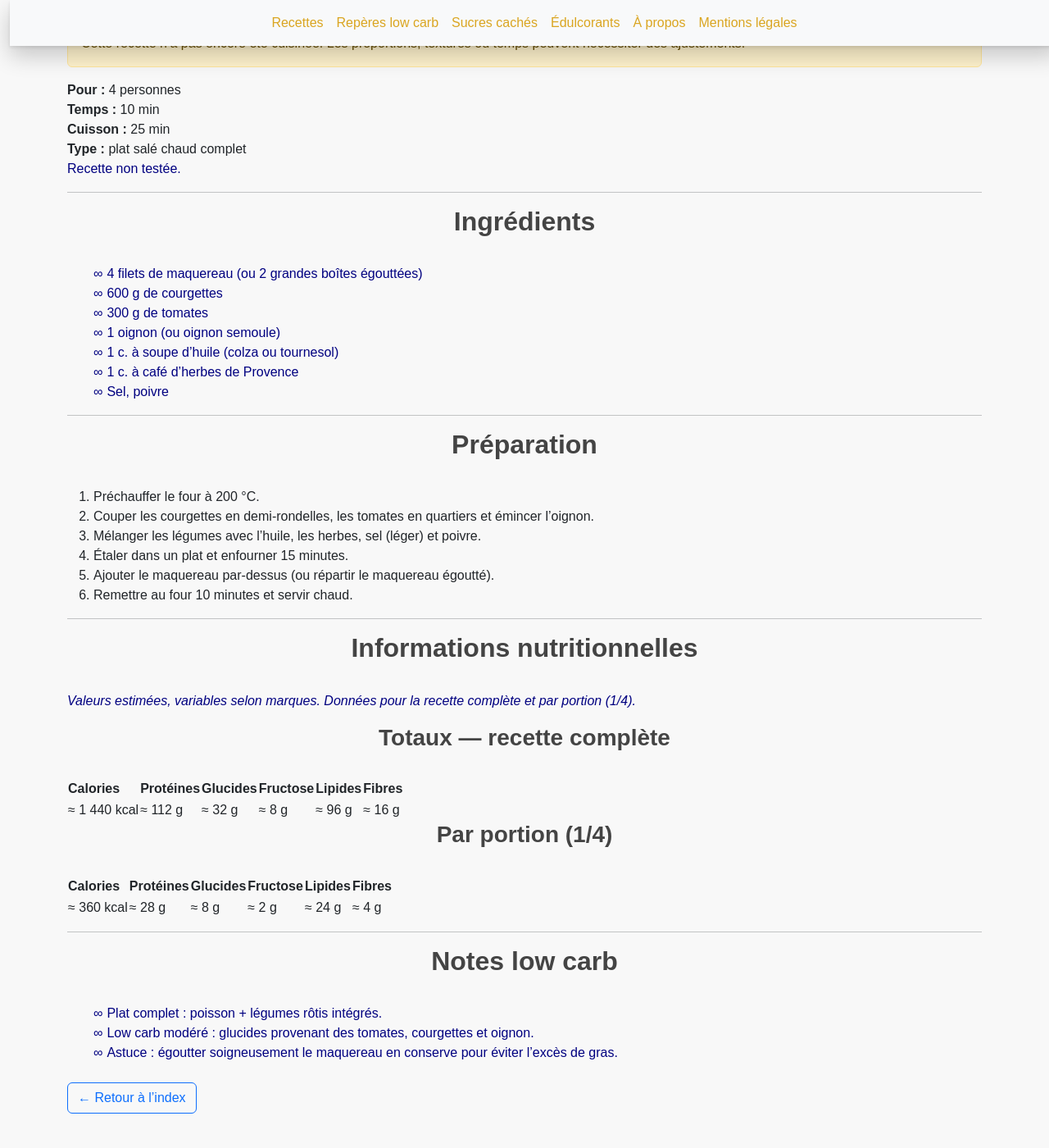
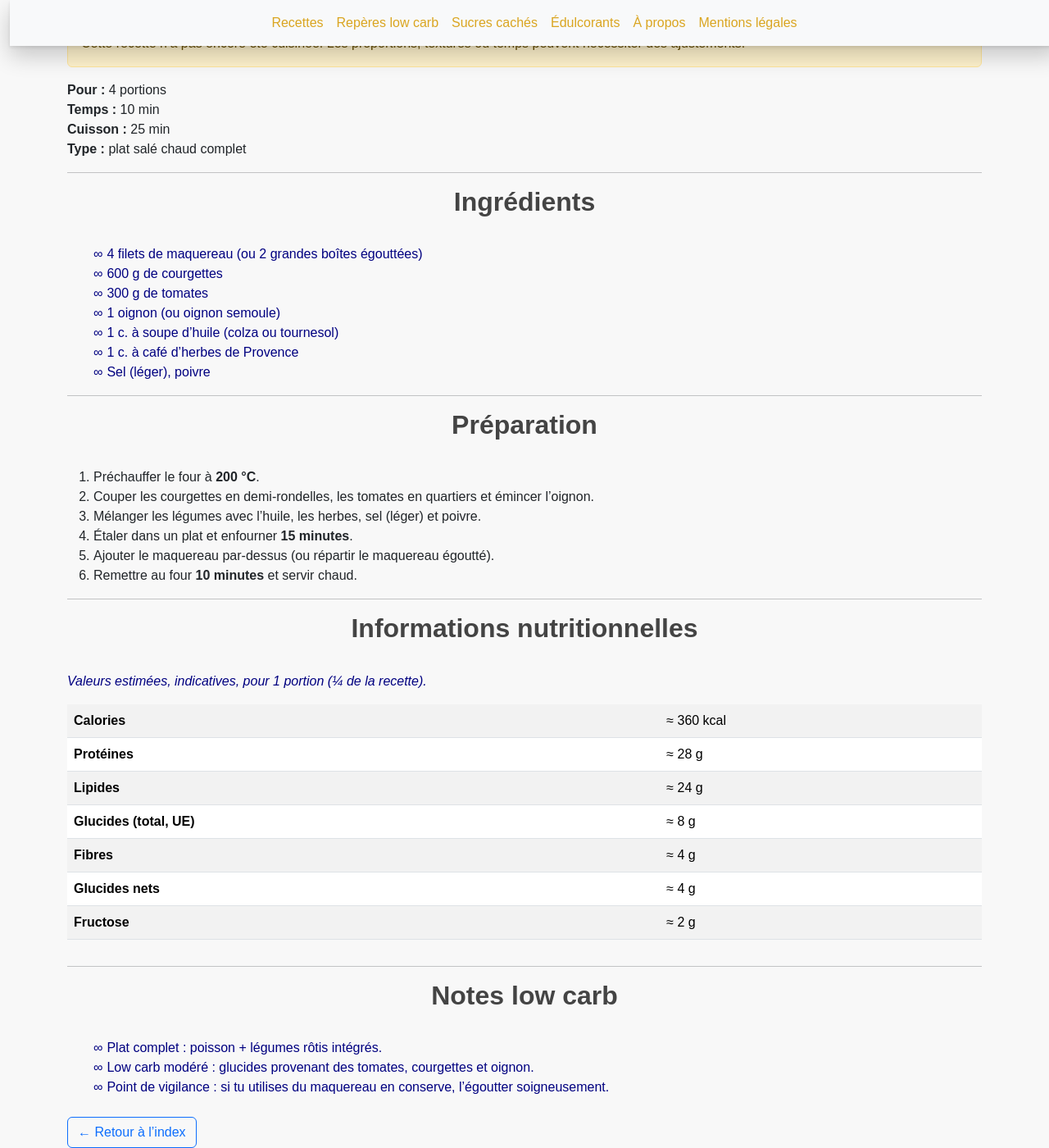
Before and after one commit to laurie-boissay/laurie-boissay.github.io, a Jekyll site: the page built from recettes/maquereau-tomates-courgettes-four.html, in a window 1280 px wide and 1400 px high, scrolled down 248 px. Shown: the whole window at 82% size. Built offline with Jekyll 4.4.1, drawn with Linux system fonts in a browser that asks for light colours; before the commit the page ends 1606 px from its top, so only the background shows below that.

Commit message:
Update maquereau-tomates-courgettes-four.html

```diff
--- a/recettes/maquereau-tomates-courgettes-four.html
+++ b/recettes/maquereau-tomates-courgettes-four.html
@@ -18,23 +18,23 @@ extra_head: |
     "@type": "Recipe",
     "name": "Maquereau tomate & courgettes au four",
     "description": "Maquereau avec tomates et courgettes rôties, plat low carb complet.",
-    "recipeYield": "4 personnes",
+    "recipeYield": "4 portions",
     "prepTime": "PT10M",
     "cookTime": "PT25M",
     "totalTime": "PT35M",
-    "recipeCategory": "Plats",
+    "recipeCategory": "Plats à base de poissons",
     "recipeIngredient": [
       "4 filets de maquereau (ou 2 grandes boîtes égouttées)",
       "600 g de courgettes",
       "300 g de tomates",
       "1 oignon",
-      "1 c. à soupe d'huile",
+      "1 c. à soupe d'huile (colza ou tournesol)",
       "1 c. à café d'herbes de Provence",
-      "Sel, poivre"
+      "Sel (léger), poivre"
     ],
     "recipeInstructions": [
       { "@type": "HowToStep", "text": "Préchauffer le four à 200 °C." },
-      { "@type": "HowToStep", "text": "Couper courgettes, tomates et oignon. Mélanger avec l’huile et les herbes." },
+      { "@type": "HowToStep", "text": "Couper courgettes, tomates et oignon. Mélanger avec l’huile, les herbes, sel (léger) et poivre." },
       { "@type": "HowToStep", "text": "Enfourner les légumes 15 minutes." },
       { "@type": "HowToStep", "text": "Ajouter le maquereau et poursuivre la cuisson 10 minutes." }
     ]
@@ -44,14 +44,11 @@ extra_head: |
 
 <div class="recipe-lead">
   <div class="recipe-lead__grid">
-    <div><strong>Pour :</strong> 4 personnes</div>
+    <div><strong>Pour :</strong> 4 portions</div>
     <div><strong>Temps :</strong> 10 min</div>
     <div><strong>Cuisson :</strong> 25 min</div>
     <div><strong>Type :</strong> plat salé chaud complet</div>
   </div>
-  <p class="recipe-lead__note">
-    <strong>Recette non testée.</strong>
-  </p>
 </div>
 
 <hr>
@@ -65,7 +62,7 @@ extra_head: |
   <li><strong>1</strong> oignon (ou oignon semoule)</li>
   <li><strong>1 c. à soupe</strong> d’huile (colza ou tournesol)</li>
   <li><strong>1 c. à café</strong> d’herbes de Provence</li>
-  <li>Sel, poivre</li>
+  <li>Sel (léger), poivre</li>
 </ul>
 
 <hr>
@@ -73,12 +70,12 @@ extra_head: |
 <h2>Préparation</h2>
 
 <ol class="recipe-steps">
-  <li>Préchauffer le four à 200 °C.</li>
+  <li>Préchauffer le four à <strong>200&nbsp;°C</strong>.</li>
   <li>Couper les courgettes en demi-rondelles, les tomates en quartiers et émincer l’oignon.</li>
   <li>Mélanger les légumes avec l’huile, les herbes, sel (léger) et poivre.</li>
-  <li>Étaler dans un plat et enfourner 15 minutes.</li>
+  <li>Étaler dans un plat et enfourner <strong>15 minutes</strong>.</li>
   <li>Ajouter le maquereau par-dessus (ou répartir le maquereau égoutté).</li>
-  <li>Remettre au four 10 minutes et servir chaud.</li>
+  <li>Remettre au four <strong>10 minutes</strong> et servir chaud.</li>
 </ol>
 
 <hr>
@@ -86,57 +83,23 @@ extra_head: |
 <h2>Informations nutritionnelles</h2>
 
 <p class="recipe-nutrition__disclaimer">
-  <em>Valeurs estimées, variables selon marques. Données pour la recette complète et par portion (1/4).</em>
+  <em>Valeurs estimées, indicatives, pour 1 portion (¼ de la recette).</em>
 </p>
 
 <div class="recipe-nutrition">
-  <h3>Totaux — recette complète</h3>
-  <table class="recipe-table">
-    <thead>
-      <tr>
-        <th>Calories</th>
-        <th>Protéines</th>
-        <th>Glucides</th>
-        <th>Fructose</th>
-        <th>Lipides</th>
-        <th>Fibres</th>
-      </tr>
-    </thead>
-    <tbody>
-      <tr>
-        <td>≈ 1 440 kcal</td>
-        <td>≈ 112 g</td>
-        <td>≈ 32 g</td>
-        <td>≈ 8 g</td>
-        <td>≈ 96 g</td>
-        <td>≈ 16 g</td>
-      </tr>
-    </tbody>
-  </table>
-
-  <h3>Par portion (1/4)</h3>
-  <table class="recipe-table">
-    <thead>
-      <tr>
-        <th>Calories</th>
-        <th>Protéines</th>
-        <th>Glucides</th>
-        <th>Fructose</th>
-        <th>Lipides</th>
-        <th>Fibres</th>
-      </tr>
-    </thead>
-    <tbody>
-      <tr>
-        <td>≈ 360 kcal</td>
-        <td>≈ 28 g</td>
-        <td>≈ 8 g</td>
-        <td>≈ 2 g</td>
-        <td>≈ 24 g</td>
-        <td>≈ 4 g</td>
-      </tr>
-    </tbody>
-  </table>
+  <div class="table-responsive">
+    <table class="table table-striped">
+      <tbody>
+        <tr><th>Calories</th><td>≈ 360 kcal</td></tr>
+        <tr><th>Protéines</th><td>≈ 28 g</td></tr>
+        <tr><th>Lipides</th><td>≈ 24 g</td></tr>
+        <tr><th>Glucides (total, UE)</th><td>≈ 8 g</td></tr>
+        <tr><th>Fibres</th><td>≈ 4 g</td></tr>
+        <tr><th>Glucides nets</th><td>≈ 4 g</td></tr>
+        <tr><th>Fructose</th><td>≈ 2 g</td></tr>
+      </tbody>
+    </table>
+  </div>
 </div>
 
 <hr>
@@ -146,5 +109,5 @@ extra_head: |
 <ul class="recipe-notes">
   <li><strong>Plat complet :</strong> poisson + légumes rôtis intégrés.</li>
   <li><strong>Low carb modéré :</strong> glucides provenant des tomates, courgettes et oignon.</li>
-  <li><strong>Astuce :</strong> égoutter soigneusement le maquereau en conserve pour éviter l’excès de gras.</li>
+  <li><strong>Point de vigilance :</strong> si tu utilises du maquereau en conserve, l’égoutter soigneusement.</li>
 </ul>
```
Also changed, not shown: other parts of recettes/maquereau-tomates-courgettes-four.html (+1 -1 lines).
